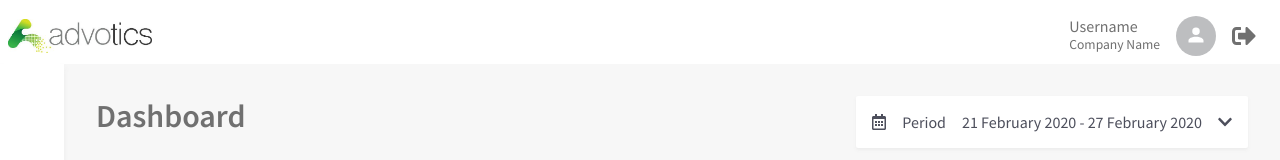
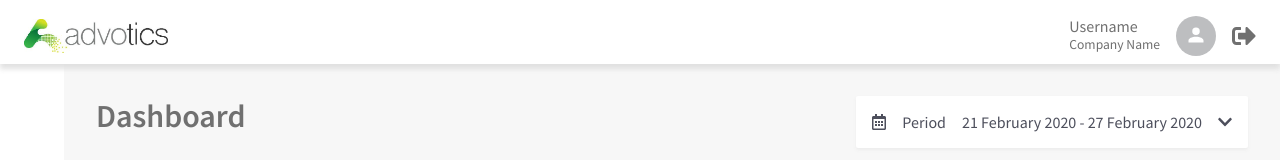
Before and after one commit to dytra/advotics-insights, a React (Create React App) app: page / in a window 1280 px wide. Shown: the top 160 px of the page. Built offline with nearby package versions, Linux system fonts and the light colour scheme.

Commit message:
add box shadow topnav

```diff
--- a/src/components/TopNav.js
+++ b/src/components/TopNav.js
@@ -14,7 +14,7 @@ const TopNav = () => {
         </div>
         <div className="profile-picture"><img src={profilePicture} /></div>
       </div>
-      <button id="btn-logout"><i class="fas fa-sign-out-alt"></i></button>
+      <button id="btn-logout"><i className="fas fa-sign-out-alt"></i></button>
     </div>
   </nav>;
 };
--- a/src/styles.scss
+++ b/src/styles.scss
@@ -21,14 +21,15 @@ body {
 #top-nav {
   height: 4em;
   // border-bottom:1px solid $shadow-color;
-  box-shadow: 0px 2px 3px $shadow-color;
+  position:relative;
+  box-shadow: 0px 5px 5px darken($shadow-color,5%);
   box-sizing: border-box;
   padding-top: 0.5em;
-  padding-left: 0.5em;
+  padding-left: 1.5em;
   padding-bottom:0;
   // padding-bottom: .5em;
   display:flex;
-  z-index: 1;
+  z-index: 5;
   background: white;
   .left {
     height:100%;
@@ -87,6 +88,8 @@ body {
 main {
   display: flex;
   height: 100%;
+  z-index:4;
+  position:relative;
   #side-nav {
     box-shadow: 0px 4px 5px $shadow-color;
     // border-right:1px solid $shadow-color;
@@ -94,7 +97,7 @@ main {
     min-width: 4em;
     max-width: 4em;
     height: 100%;
-    z-index: 10;
+    // z-index: 10;
     background: white;
   }
 
```
